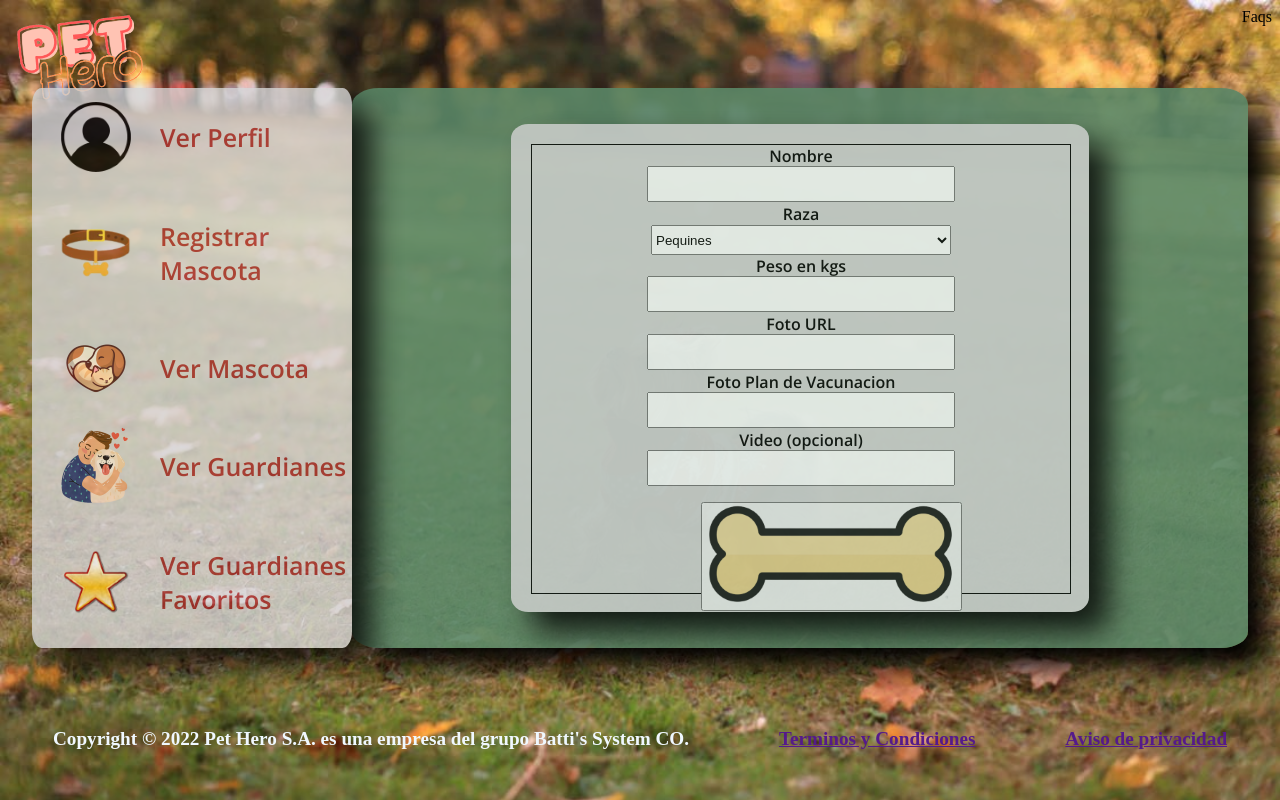
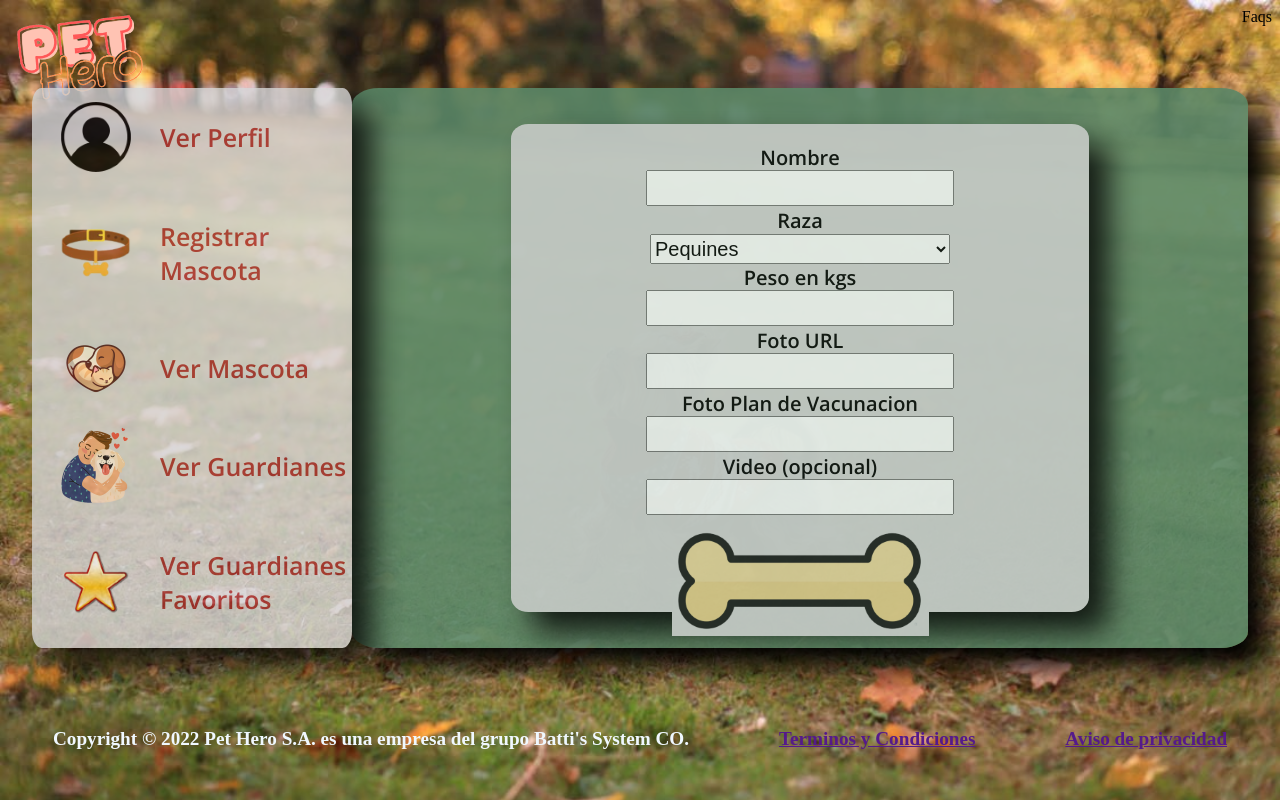
Before and after one commit to FloatBatti/PetHero, a PHP site: page /Views/dashboardDueno/registrarMascota.html in a window 1280 px wide. Run offline with PHP 8.4, Linux system fonts and the light colour scheme.

Commit message:
reg mascota con submit bone

```diff
--- a/Framework/Views/dashboardDueno/registrarMascota.html
+++ b/Framework/Views/dashboardDueno/registrarMascota.html
@@ -61,7 +61,7 @@
                                 <input type="text" name="urlVideo" class=""><br>
                             </div>
                             <div class="boton">
-                                <button type="submit" class=""><a href=""><img src="../../img/dogbone.png"></a></button>
+                                <button type="submit" class="submit"><a href=""><img src="../../img/dogbone.png"></a></button>
                             </div>
                         </div>
 
--- a/Framework/styles/registroMascota.css
+++ b/Framework/styles/registroMascota.css
@@ -15,6 +15,7 @@ form{
     background-color: lightgray;
     opacity: 80%;
     box-shadow: 20px 20px 30px black;
+    font-size: 20px;
 
 }
 
@@ -26,7 +27,7 @@ form{
     justify-content: space-around;
     align-items: center;
     font-family: 'Open Sans', sans-serif;
-    border: 1px solid black;
+
 
 }
 label {
@@ -43,17 +44,26 @@ input{
     *overflow: hidden;
     width: 300px;
     height: 30px;
+    font-size: 20px;
 }
 select{
     width: 300px;
     margin: 0;
     height: 30px;
+    font-size: 20px;
+
 }
 .boton{
-    display: block;
+    display: flex;
+    justify-content: center;
     margin-top: 15px;
     font-family: 'Open Sans', sans-serif;
     width: 200px;
     height: 140px;
 
 }
+.submit{
+    border:none;
+    background-color: lightgray;
+
+}
--- a/Framework/styles/verGuardianes.css
+++ b/Framework/styles/verGuardianes.css
@@ -16,6 +16,7 @@ td{
     height:30px;
     border-radius: 3px;
     background-color: rgb(124, 124, 124);
+    font-size: 25px;
 }
 .imagen{
     width: 15%;
```
